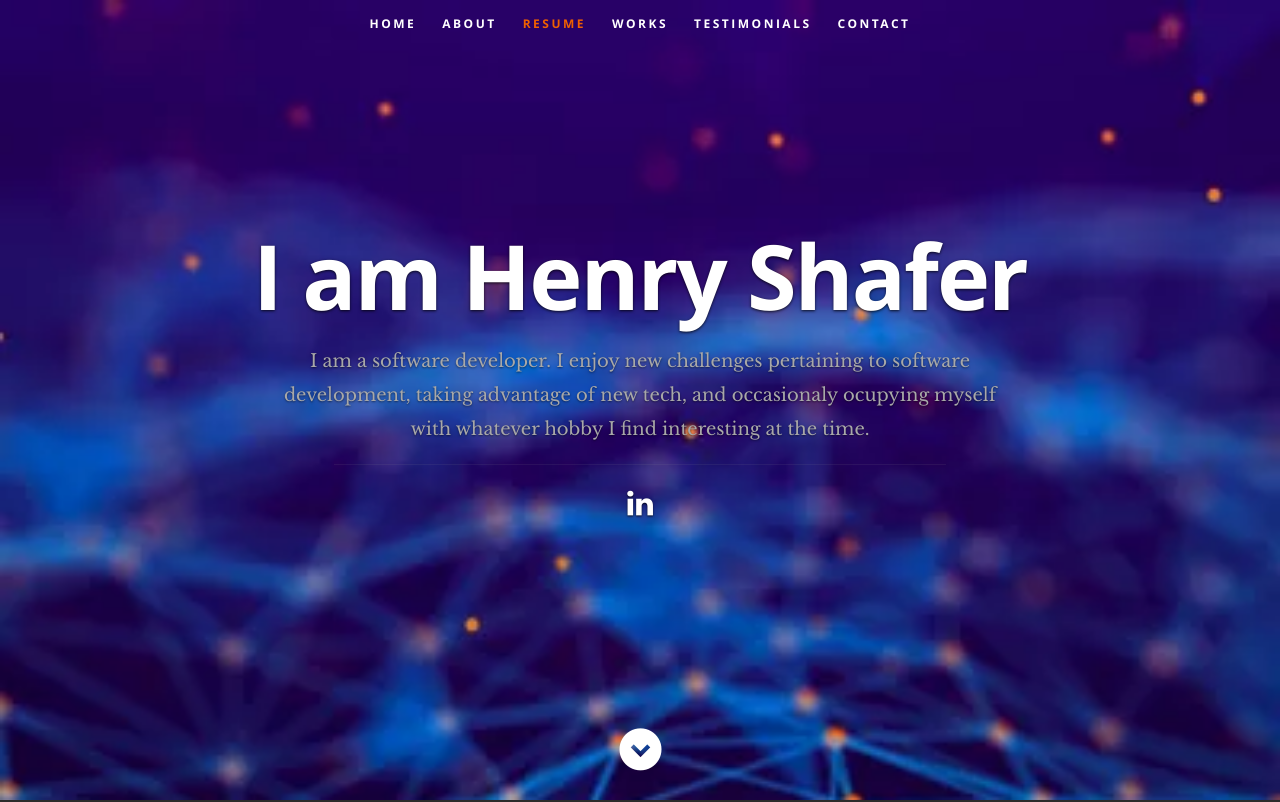
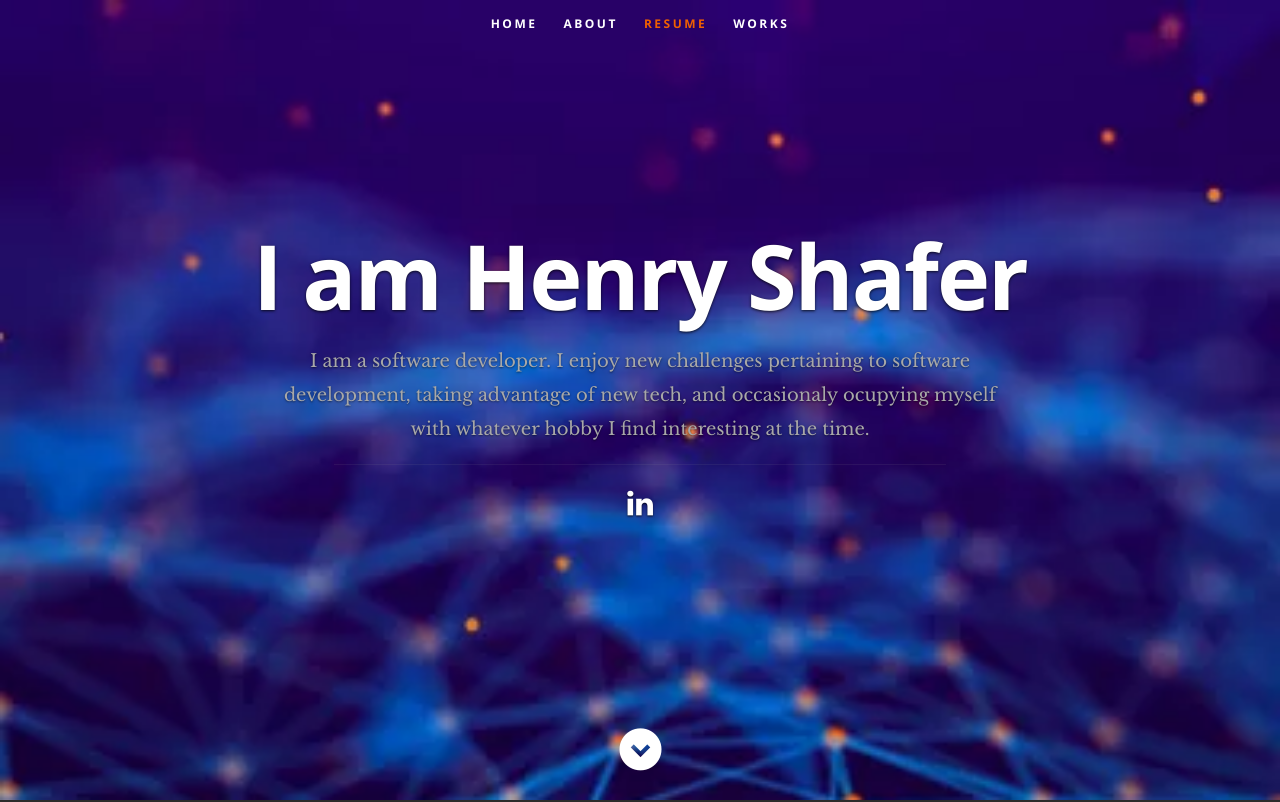
Before and after one commit to ShaferInc/Resume, a React (Create React App) app: page / in a window 1280 px wide. Shown: the top 802 px of the page. Built offline with nearby package versions, Linux system fonts and the light colour scheme.

Commit message:
small errors

```diff
--- a/src/components/footer/footer.js
+++ b/src/components/footer/footer.js
@@ -16,10 +16,6 @@ const Footer = ({ resumeData }) => {
               ))
             }
           </ul>
-          <ul className="copyright">
-            <li>&copy; Copyright 2014 CeeVee</li>
-            <li>Design by <a title="Styleshout" href="http://www.styleshout.com/">Styleshout</a></li>
-          </ul>
         </div>
         <div id="go-top">
           <a className="smoothscroll" title="Back to Top" href="#home">
--- a/src/components/header/header.js
+++ b/src/components/header/header.js
@@ -29,16 +29,6 @@ const Header = ({ resumeData }) => {
           <li>
             <a className="smoothscroll" href="#portfolio">
               Works
-            </a>
-          </li>
-          <li>
-            <a className="smoothscroll" href="#testimonials">
-              Testimonials
-            </a>
-          </li>
-          <li>
-            <a className="smoothscroll" href="#contact">
-              Contact
             </a>
           </li>
         </ul>
--- a/src/resumeData.js
+++ b/src/resumeData.js
@@ -146,8 +146,8 @@ let resumeData = {
     },
     {
       "name":"Linked list and ArrayList class",
-      "description":"In highschool, I took datastructures and algorithms, and to help us understand some more difficult concpts like " +
-      "trees we were tasked with coding the linkedlist and arraylist classes based on the Oracle Java API. In addition for the arraylist class "+
+      "description":"In highschool, I took datastructures and algorithms, and to help us understand some more difficult concepts like " +
+      "trees, we were tasked with coding the linkedlist and arraylist classes based on the Oracle Java API. In addition for the arraylist class "+
       "we had to have JUnit testing with full code coverage. We later studied different algorithms for hashing, searching, sorting, flow problems, Big-O ect.",
       "imgurl":"images/portfolio/LinkedArrayList.jpg"
     },
```
Also changed, not shown: public/images/profilepic.jpg.
